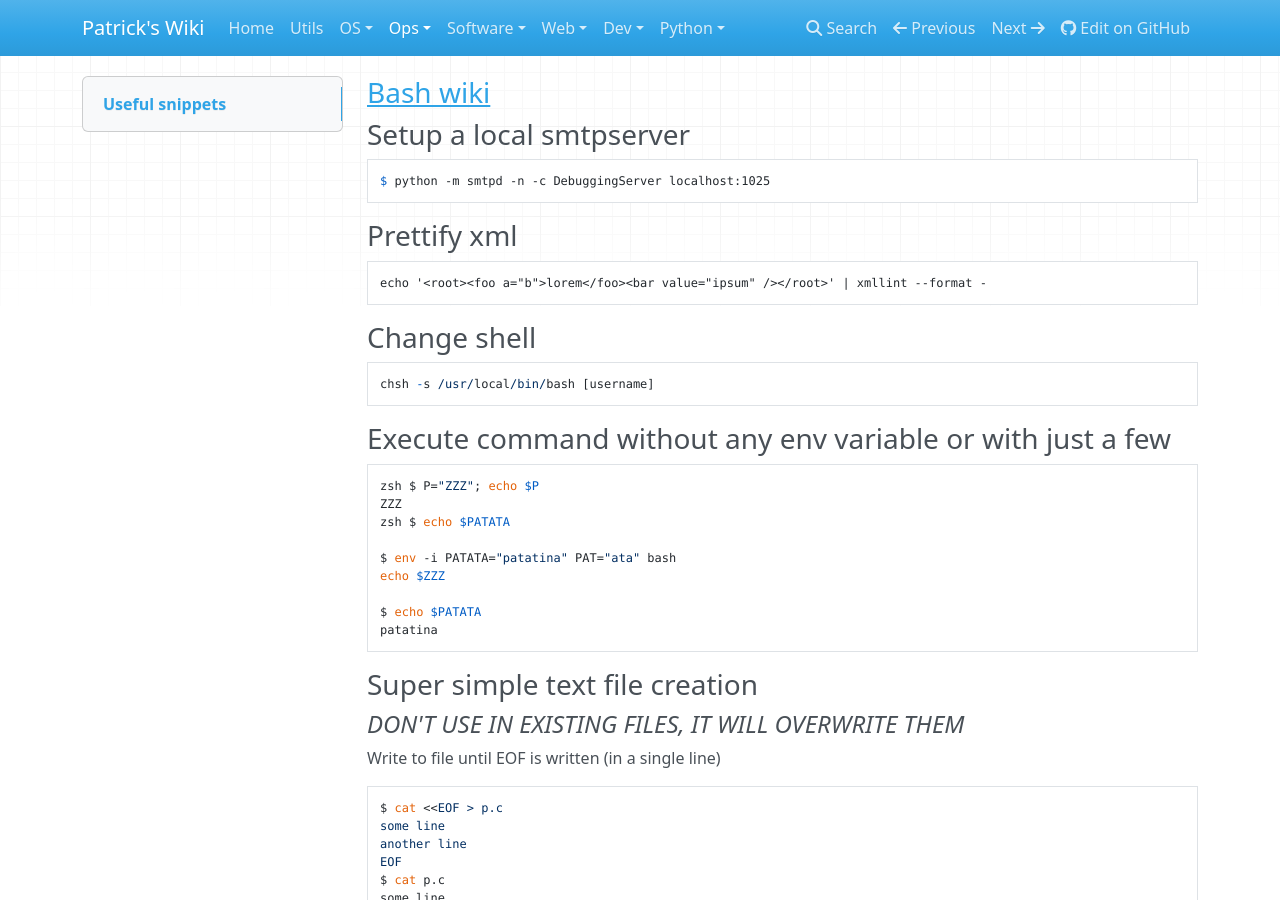
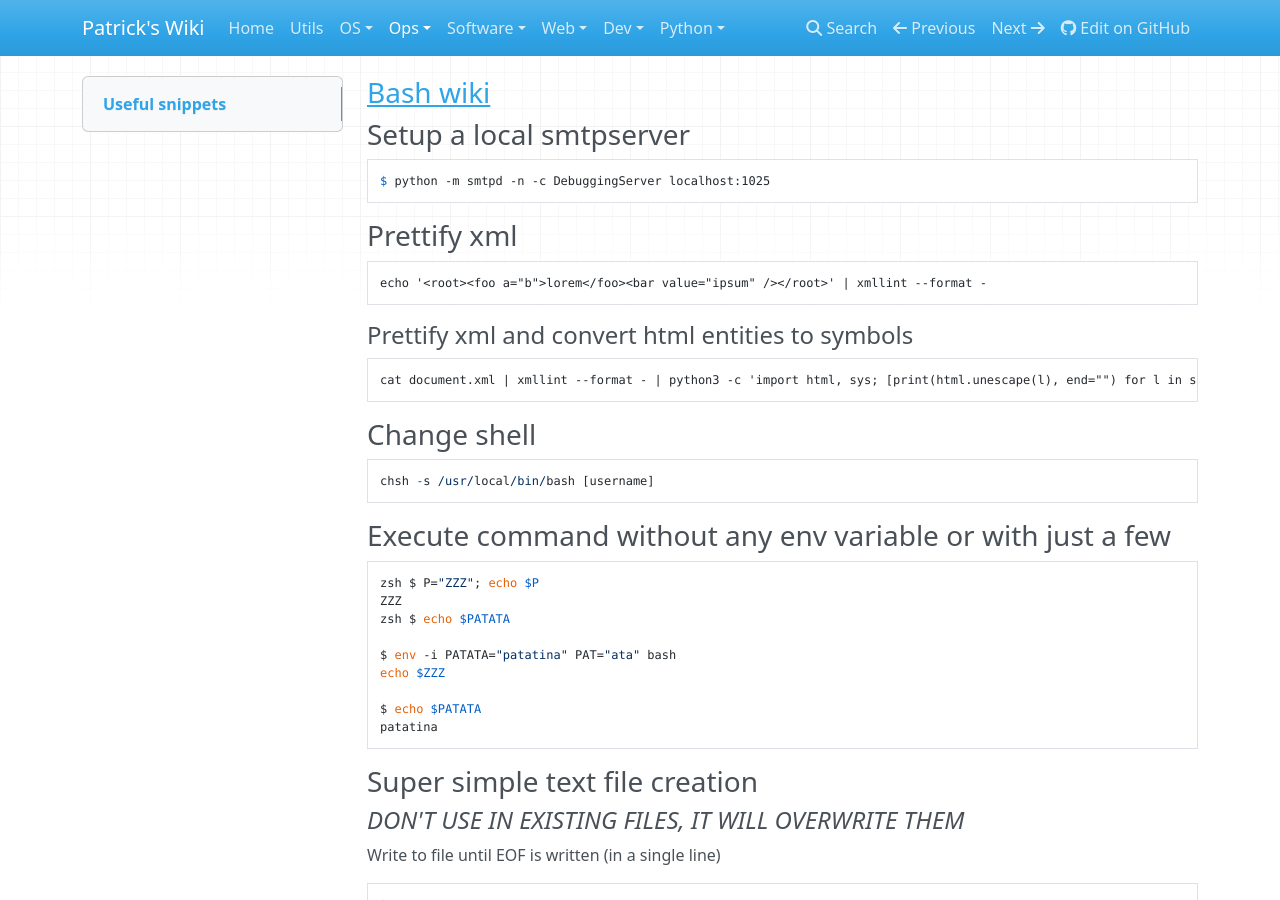
Before and after one commit to patsancu/wiki, an MkDocs documentation site: the page built from docs/Ops/Shell/Shell.md, in a window 1280 px wide and 900 px high. Built offline with MkDocs 1.6.1, drawn with Linux system fonts in a browser that asks for light colours; nearby versions of some CDN libraries.

````diff
--- a/docs/Ops/Shell/Shell.md
+++ b/docs/Ops/Shell/Shell.md
@@ -9,6 +9,11 @@ $ python -m smtpd -n -c DebuggingServer localhost:1025
 
 ```shell
 echo '<root><foo a="b">lorem</foo><bar value="ipsum" /></root>' | xmllint --format -
+```
+
+#### Prettify xml and convert html entities to symbols
+```shell
+cat document.xml | xmllint --format - | python3 -c 'import html, sys; [print(html.unescape(l), end="") for l in sys.stdin]'
 ```
 
 ### Change shell
````
